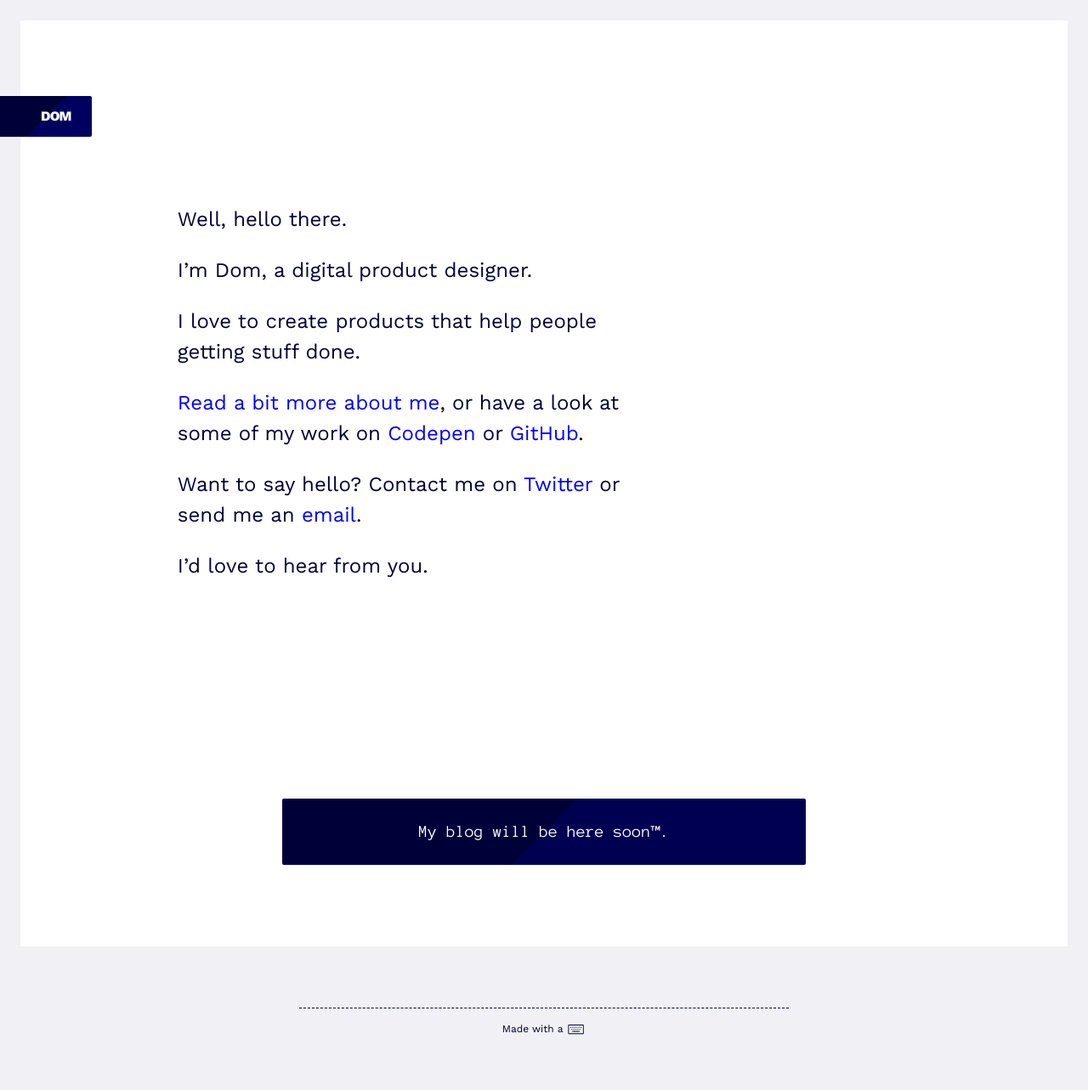
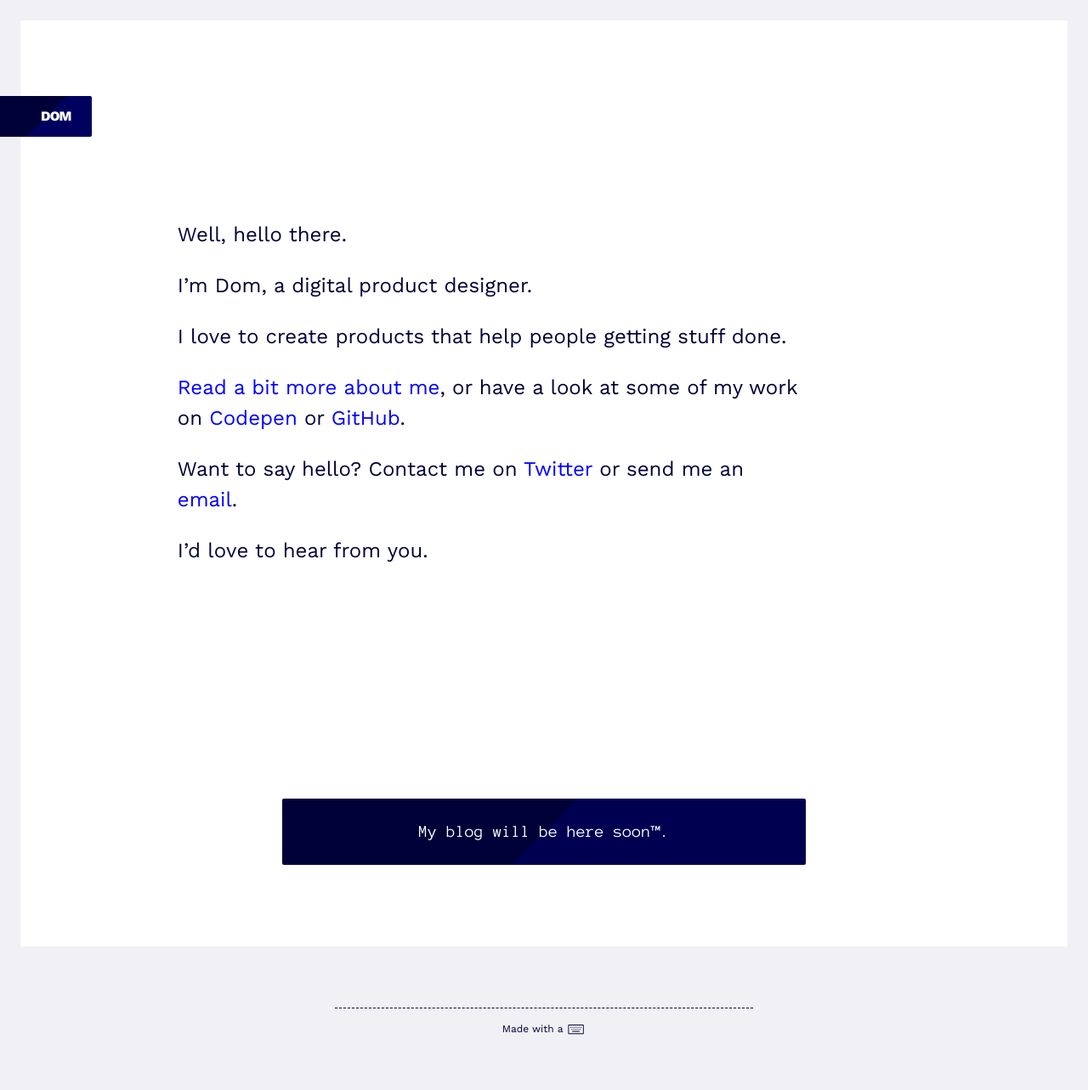
Before and after one commit to DomSt/profileSite, a Jekyll site: the page built from index.html, in a window 1280 px wide. Shown: the whole page at 85% size. Built offline with Jekyll 4.4.1, drawn with Linux system fonts in a browser that asks for light colours.

Commit message:
NoGrid Update
Since the site won't need a full grid system (yet), all widths, margins
and padding are changed to 5% steps to achieve a pseudo grid like
feeling.

```diff
--- a/_sass/module/footer.scss
+++ b/_sass/module/footer.scss
@@ -1,7 +1,7 @@
 
 
 .pageFooter {
-	width: 45vw;
+	width: 30%;
 	margin: 1.5rem auto 0;
 	border-top: 1px dashed;
 	font-size: .66667rem;
@@ -24,6 +24,7 @@
 	.pageFooter {
 		margin-top: 4.5rem;
 		margin-bottom: 1.5rem;
+		width: 40%;
 		font-size: .75rem;
 	}
 }
--- a/_sass/module/intro.scss
+++ b/_sass/module/intro.scss
@@ -7,8 +7,8 @@
   min-height: calc(100vh - 4rem);
   margin-top: 2rem;
   margin-bottom: 2rem;
-  padding-left: 15%;
-  width: 90%;
+  margin-left: 15%;
+  width: 80%;
   font-size: 1rem;
 
   & p {
--- a/_sass/module/teaser.scss
+++ b/_sass/module/teaser.scss
@@ -2,9 +2,9 @@
 
 .teaser {
 	@include bgEffect($c-main, 5%);
+	width: 60%;
 	margin: 3rem auto;
 	padding: 1.5rem;
-	width: 62.5%;
 	color: $c-white;
 	font-family: "Anonymous Pro", monospace;
 	text-align: center;
```
